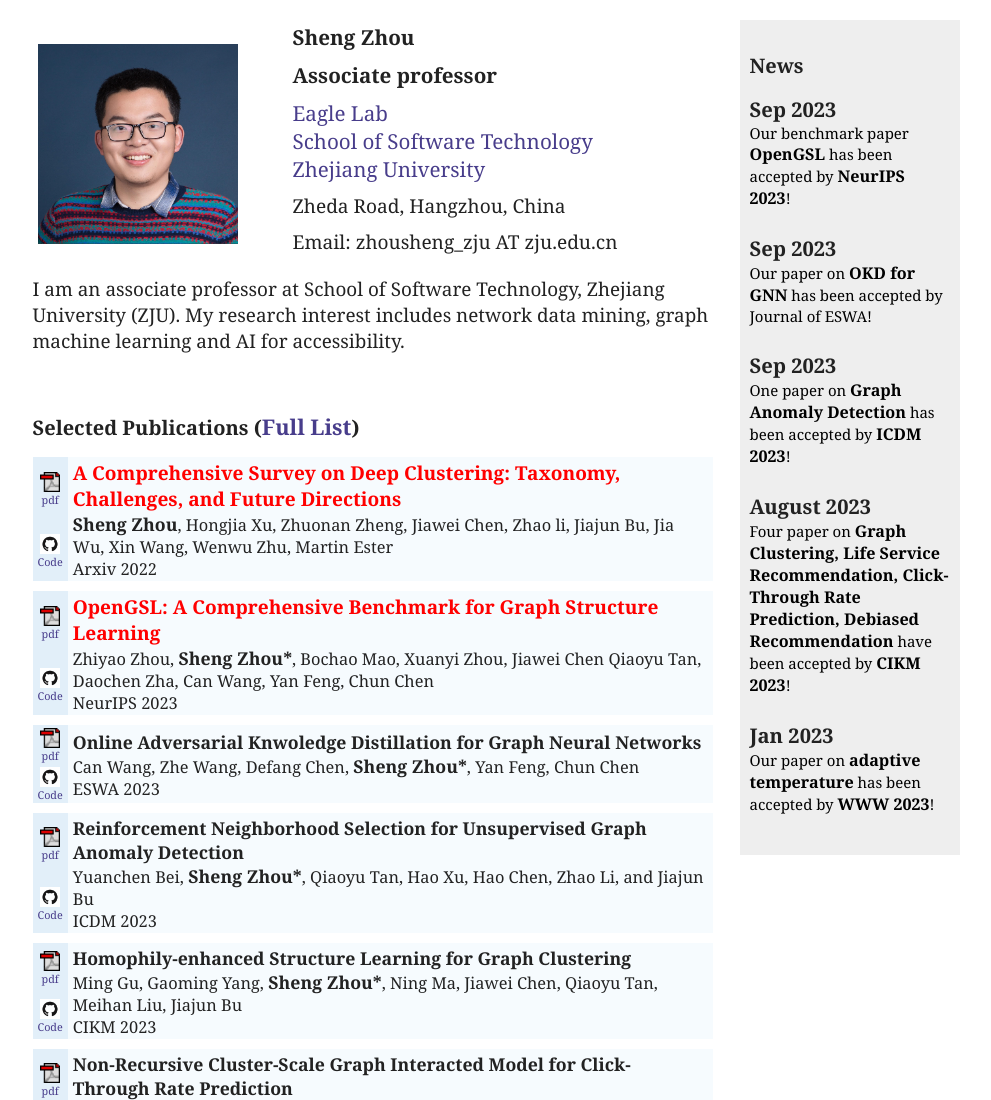
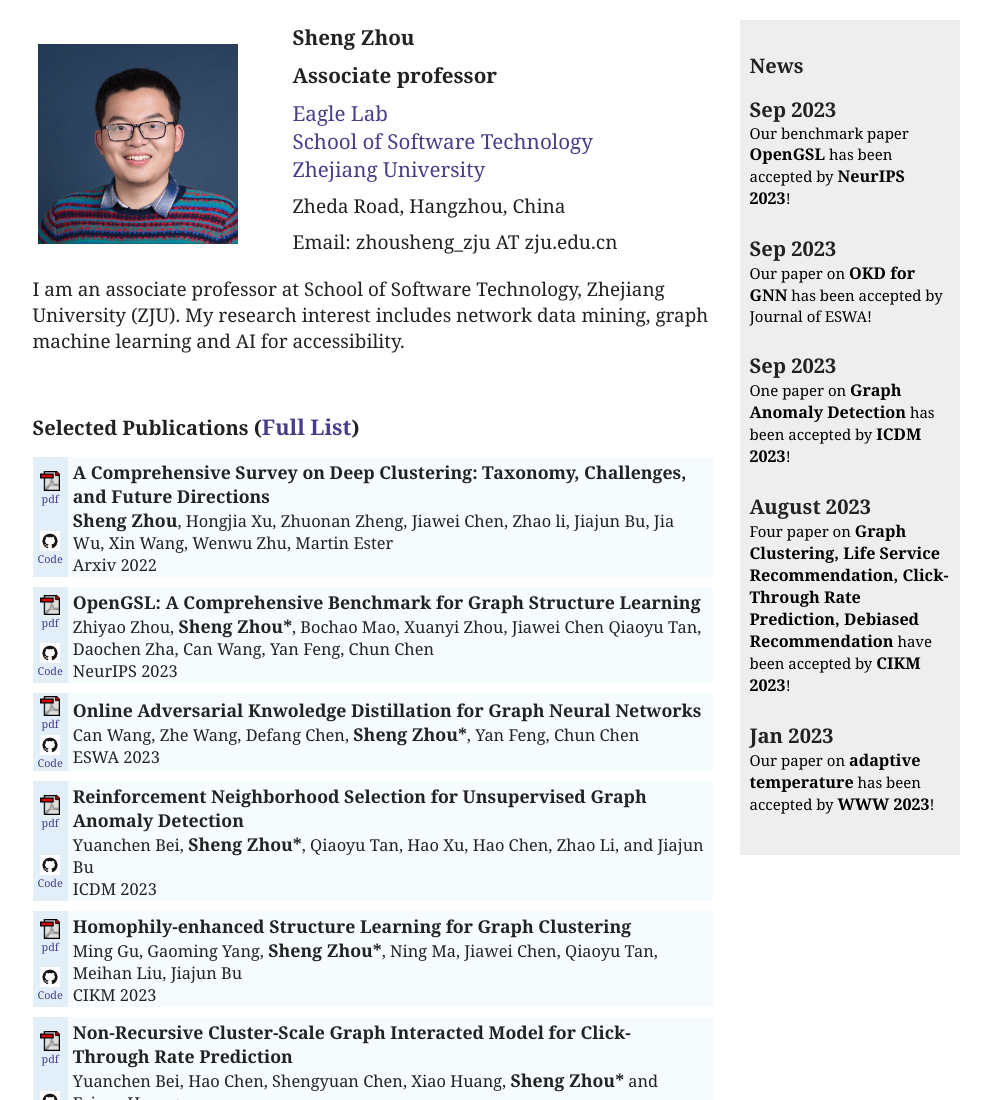
Before and after one commit to zhoushengisnoob/zhoushengisnoob.github.io, a plain HTML site: page index.html in a window 1280 px wide. Shown: the top 1100 px of the page, without its empty margins (144-1135 px from the left). Drawn offline with Linux system fonts and the light colour scheme.

Commit message:
update OpenGSL

```diff
--- a/index.html
+++ b/index.html
@@ -184,7 +184,7 @@
                             width=20><br>pdf</a>
 </td>
 
-                        <td rowspan="2"><span class="title"><font color="#FF0000">A Comprehensive Survey on Deep Clustering: Taxonomy, Challenges, and Future Directions</font></span>
+                        <td rowspan="2"><span class="title">A Comprehensive Survey on Deep Clustering: Taxonomy, Challenges, and Future Directions</span>
                             <br> <b>Sheng Zhou</b>, Hongjia Xu, Zhuonan Zheng, Jiawei Chen, Zhao li, Jiajun Bu, Jia Wu, Xin Wang, Wenwu Zhu, Martin Ester
                             <br>Arxiv 2022
                         </td>
@@ -212,7 +212,7 @@
                             width=20><br>pdf</a>
 </td>
 
-                        <td rowspan="2"><span class="title"><font color="#FF0000">OpenGSL: A Comprehensive Benchmark for Graph Structure Learning</font></span>
+                        <td rowspan="2"><span class="title">OpenGSL: A Comprehensive Benchmark for Graph Structure Learning</span>
                             <br> Zhiyao Zhou, <b>Sheng Zhou*</b>, Bochao Mao, Xuanyi Zhou, Jiawei Chen
                             Qiaoyu Tan, Daochen Zha, Can Wang, Yan Feng, Chun Chen
                             <br>NeurIPS 2023
```
Also changed, not shown: 1 other file.
